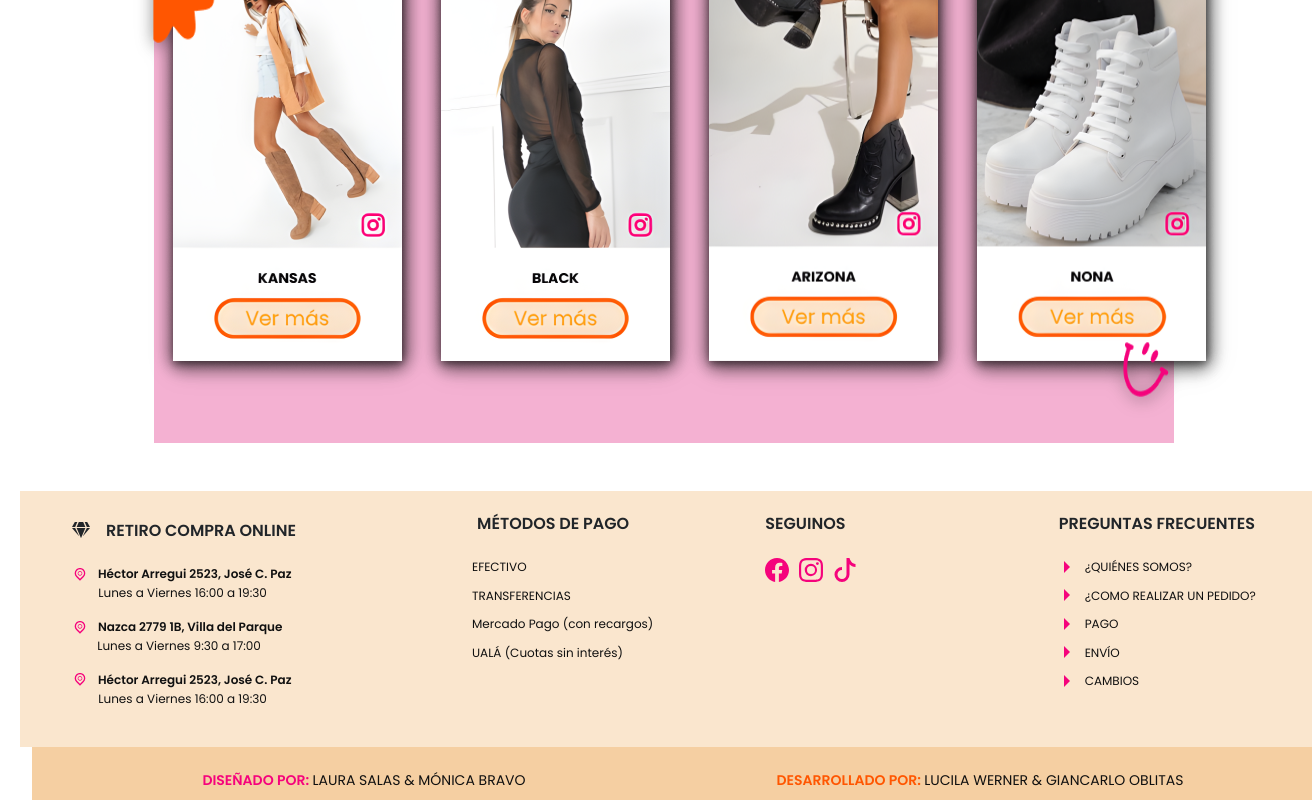
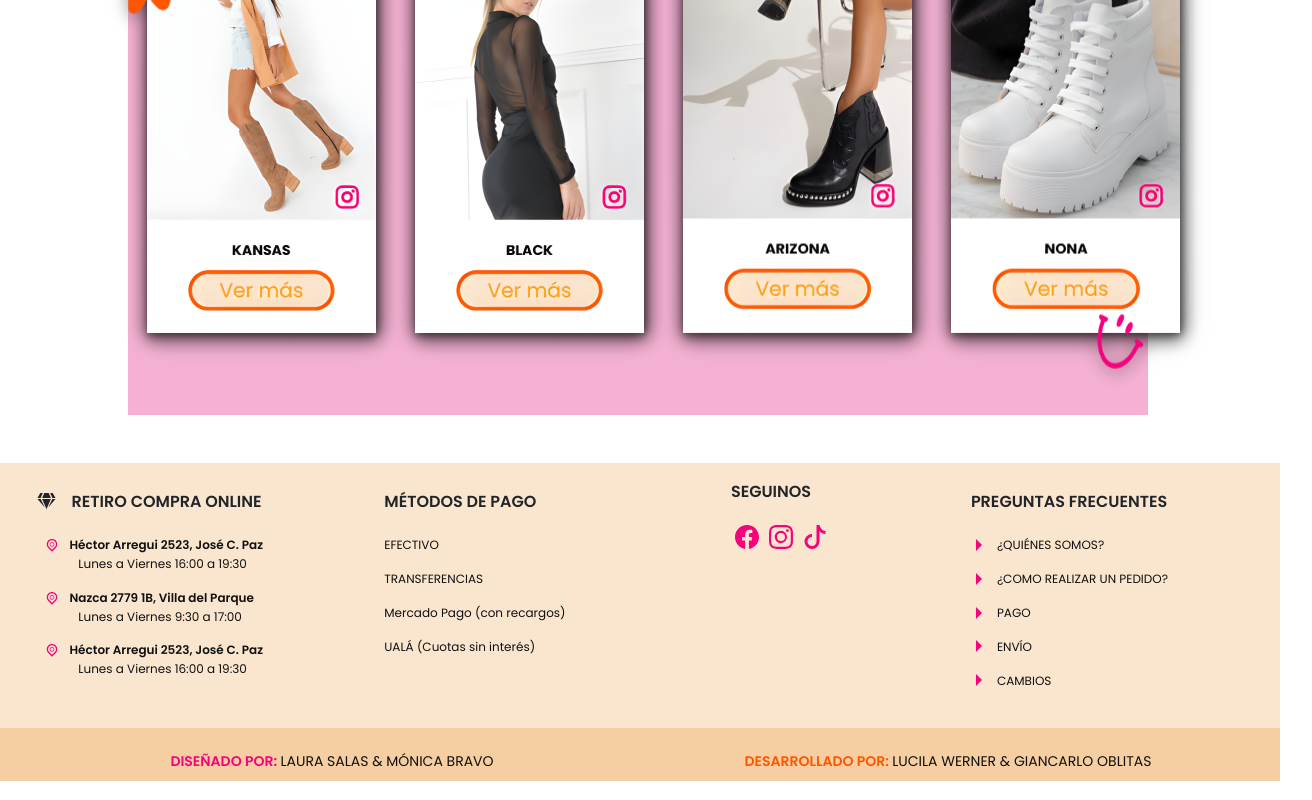
Before and after one commit to lulikwerner/Oly-Indumentaria, a React (Vite) app in the folder oyl/: page / in a window 1280 px wide. Shown: the part 2094-2894 px from the top of the page, 1312 px wide, since content can reach past the window. Built offline with nearby package versions, Linux system fonts and the light colour scheme.

Commit message:
footer done

```diff
--- a/oyl/src/App.css
+++ b/oyl/src/App.css
@@ -1,7 +1,7 @@
 #root {
   max-width: 1280px;
   margin: 0 auto;
-  padding: 2rem;
+
   text-align: center;
 }
 .footer-container {
--- a/oyl/src/components/Footer/Footer.css
+++ b/oyl/src/components/Footer/Footer.css
@@ -1,7 +1,13 @@
-.back-down{
+.line-container{
     background-color: #F5CFA2;
     width:1280px;
+
 }
+.line-container p {
+    margin-bottom: 8%;
+    flex-basis: 50%;
+    text-align: center;
+  }
 
 .top-container{
     background-color: #FAE6CE;
@@ -10,7 +16,7 @@
 .container-f{
 
     background-color: #FAE6CE !important;
-    margin-left: 0% !important;
+
     margin-bottom: 0%!important ;
 }
 .titR{
@@ -19,8 +25,7 @@
     font-family: 'Poppins', sans-serif;
 }
 .tit{
-    margin-top: 12%;
-
+    margin-top: 10%;
     font-size: 16px;
     font-family: 'Poppins', sans-serif;
     white-space: nowrap;
@@ -34,7 +39,7 @@ p {
     margin-bottom: 5%!important ;
   }
   .location-container {
-    display: flex;
+
     align-items: center;
     margin-top: 0%;
   }
@@ -58,15 +63,12 @@ p {
     font-size:12px;
   }
   .metodos-pago {
-    margin-top: 12%;
-    display: flex;
+    margin-top: 10%;
     align-items: center;
     font-size: 16px;
   }
 
-  .metodos-pago span {
-    margin-left: 5px; /* Adjust the spacing between the icon and the text as needed */
-  }
+
   .social-icon a {
     margin-right: 10px; /* Adjust the value as per your desired spacing */
   }
@@ -74,9 +76,9 @@ p {
     color: BLACK; /* Change the color to your desired hover color */
   }
   .icon{
-
     color:#F5037C;
   }
+
   .line-container {
     display: flex;
     height: 53px;
@@ -86,13 +88,20 @@ p {
     position: absolute;
   }
 
-  .line-container p {
-    width:1280px;
-    margin-bottom: 8%;
-    flex-basis: 50%;
-    text-align: center;
-  }
+
   .bottom{
     font-Size: 14px;
 
   }
+  .row{
+    margin-left:0% !important;
+
+  }
+  .row div{
+    margin-left:2% !important;
+
+  }
+  .custom-margin {
+
+    margin-left: 30%!important;
+  }
--- a/oyl/src/components/Footer/Footer.jsx
+++ b/oyl/src/components/Footer/Footer.jsx
@@ -11,9 +11,9 @@ function Footer() {
   return (
     <footer className="footer">
       <section className="top-container">
-        <div className="containe-f text-center text-md-start mt-5 ">
-          <div className="row mt-3 top-container tit">
-            <div className="col-md-3 col-lg-4 col-xl-3 mx-auto mb-4 ">
+      <div className="containe-f text-center text-md-start mt-5 ">
+  <div className="row mt-3 top-container  tit">
+    <div className="col-md-3 col-lg-3 col-xl-3 mx-auto mb-4 ml-auto mr-4">
               <h6 className="text-uppercase fw-bold mb-4 titR">
                 <i className="fas fa-gem me-3 "></i>RETIRO COMPRA ONLINE</h6>
               <div className="location-container">
@@ -40,7 +40,7 @@ function Footer() {
 
 
             </div>
-            <div className="col-md-2 col-lg-2 col-xl-2 mx-auto mb-4">
+            <div className="col-md- col-lg-3 col-xl-3 mx-auto mb-4">
               <h6 className="text-uppercase fw-bold mb-4 metodos-pago">
                 <span>MÉTODOS DE PAGO</span></h6>
               <p>
@@ -64,7 +64,7 @@ function Footer() {
                 </a>
               </p>
             </div>
-            <div className="col-md-2 col-lg-2 col-xl-2 mx-auto mb-4">
+           <div className="col-md-2 col-lg-2 col-xl-2 mx-auto mb-4">
               <h6 className="text-uppercase fw-bold mb-4 tit">SEGUINOS</h6>
 
 
@@ -80,27 +80,27 @@ function Footer() {
                 </a>
               </div>
             </div>
-            <div className="col-md-2 col-lg-2 col-xl-2 mx-auto mb-4 ">
-              <h6 className="text-uppercase fw-bold mb-4 tit ">PREGUNTAS FRECUENTES</h6>
-              <p>
+            <div className="col-md-3 col-lg-3 col-xl-3 mx-auto mb-4 mr-auto">
+              <h6 className="text-uppercase fw-bold mb-4 titR ">PREGUNTAS FRECUENTES</h6>
+              <p className="faq-item">
               <GoTriangleRight className="location-icon" />
                 <a href="#" className="text-reset">
                 ¿QUIÉNES SOMOS?
                 </a>
               </p>
-              <p>
+              <p className="faq-item">
               <GoTriangleRight className="location-icon" />
                 <a href="#" className="text-reset">
                 ¿COMO REALIZAR UN PEDIDO?
                 </a>
               </p>
-              <p>
+              <p className="faq-item">
               <GoTriangleRight className="location-icon" />
                 <a href="#" className="text-reset">
                   PAGO
                 </a>
               </p>
-              <p>
+              <p className="faq-item">
               <GoTriangleRight className="location-icon" />
                 <a href="#" className="text-reset">
                   ENVÍO
@@ -117,7 +117,7 @@ function Footer() {
         </div>
       </section>
 
-      <div className="p-4 back-down line-container">
+      <div className="p-4  line-container">
   <p className="bottom">
     <span  style={{ color: "#F5037C", fontWeight: "bold" }}>DISEÑADO POR: </span>
     <span>LAURA SALAS & MÓNICA BRAVO</span>
```
